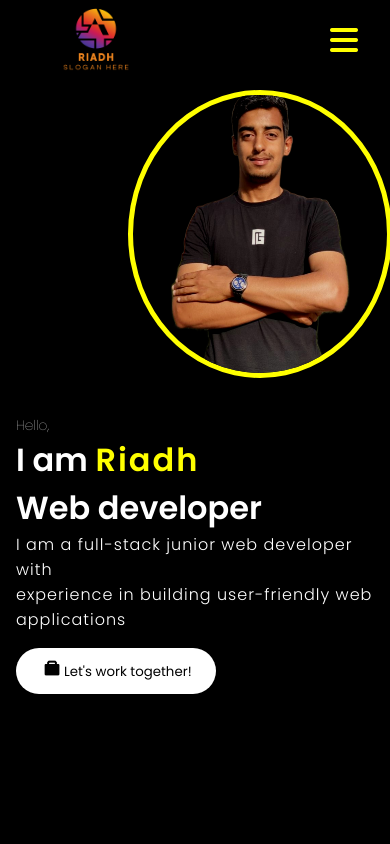
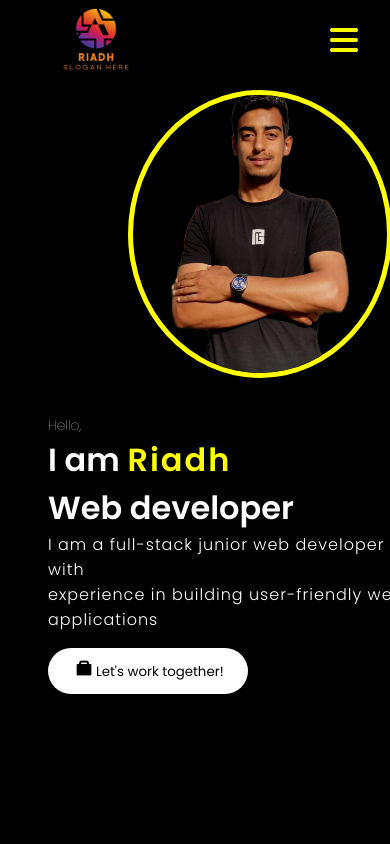
Before and after one commit to Riadh-Ibrahim/e-Portfolio, a React (Create React App) app: page / in a window 390 px wide. Shown: the top 844 px of the page. Built offline with nearby package versions, Linux system fonts and the light colour scheme.

Commit message:
Update intro.css

```diff
--- a/src/components/Intro/intro.css
+++ b/src/components/Intro/intro.css
@@ -104,12 +104,31 @@
 
 @media screen and (max-width: 840px) {
     .circle {
-        right: -10vh;
+        right: -20vh;
     }
 
     .introContent {
-        font-size: 5vh;
-        padding: 2rem;
+        font-size: 4vh;
+        padding: 1.5rem;
+    }
+
+    .circle {
+        top: 10px;
+        left: 12rem;
+        width: 16.5rem;
+        height: 18rem;
+    }
+
+    .introContent {
+        height: auto;
+        width: auto;
+        padding: 1rem;
+        font-size: 2rem;
+        font-weight: 600;
+        top: 20rem;
+        left: 2rem;
+        position: relative;
+        z-index: 1;
     }
 
     .hello {
```
